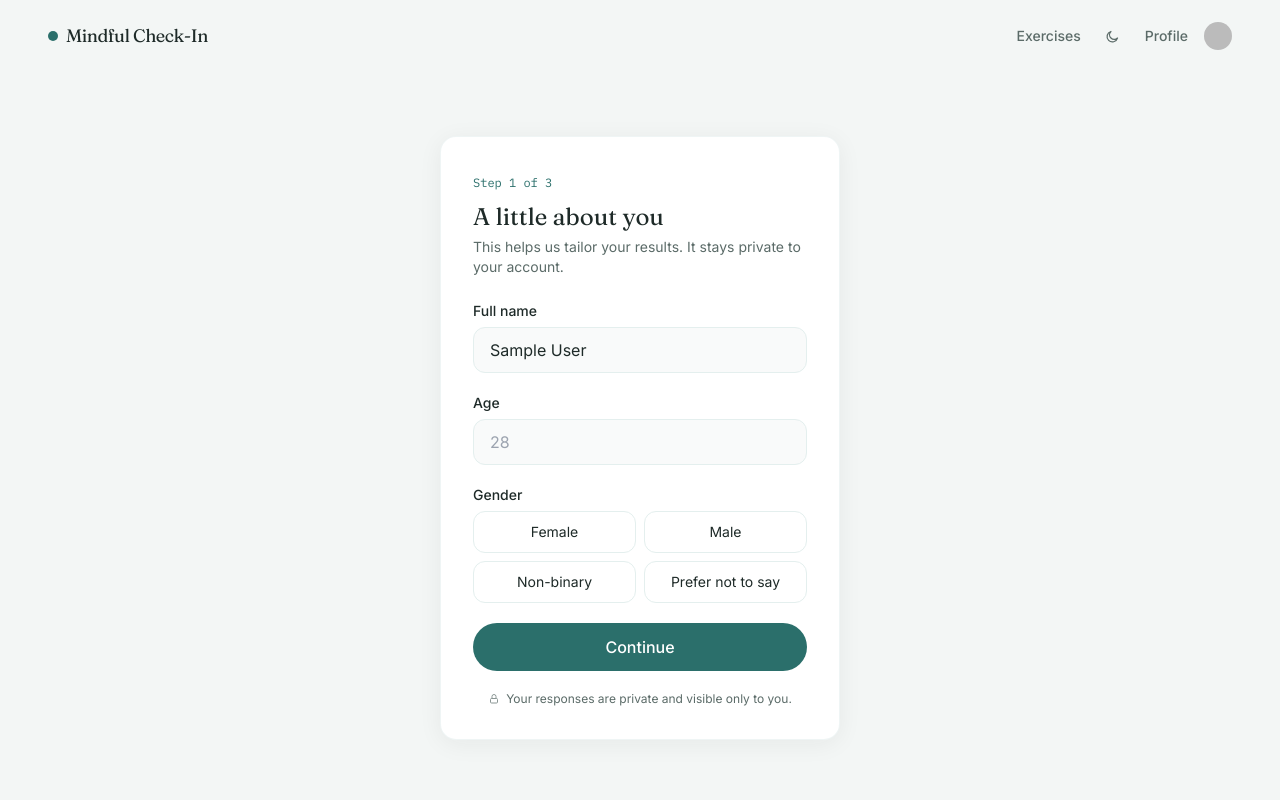
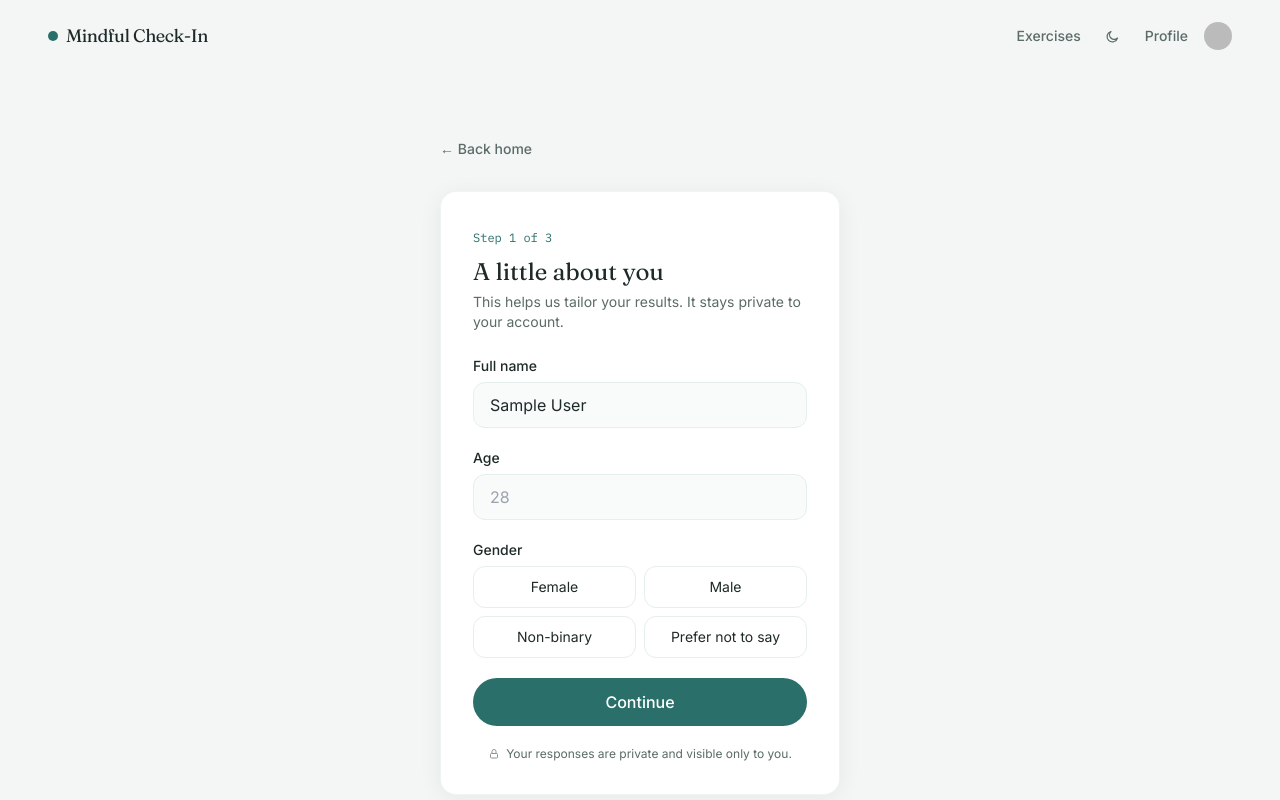
Before and after one commit to ahmed-7002/fyp-frontend, a React (Vite) app: page /onboarding in a window 1280 px wide. Shown: the top 800 px of the page. Built offline with nearby package versions, Linux system fonts and the light colour scheme; no server answers; sample sign-in values are in the browser's storage; some icons are missing.

Commit message:
added the floating point rounding artifact in recent assessments and a back to home button on onboarding

```diff
--- a/src/components/OnboardingForm.jsx
+++ b/src/components/OnboardingForm.jsx
@@ -1,6 +1,6 @@
 import React, { useState } from "react";
 import { motion } from "framer-motion";
-import { useNavigate } from "react-router-dom";
+import { Link, useNavigate } from "react-router-dom";
 import { useUser } from "@clerk/clerk-react";
 import { useAssessment } from "../lib/AssessmentContext.jsx";
 import { usePageTitle } from "../lib/usePageTitle.js";
@@ -50,6 +50,11 @@ export default function OnboardingForm() {
 
   return (
     <div className="max-w-md mx-auto px-6 pt-16 pb-24">
+      {/* Back home - same placement/style as the Profile page */}
+      <Link to="/" className="inline-block mb-8 text-sm font-medium text-muted hover:text-ink transition-colors">
+        ← Back home
+      </Link>
+
       <motion.div
         initial={{ opacity: 0, y: 12 }}
         animate={{ opacity: 1, y: 0 }}
--- a/src/components/Profile.jsx
+++ b/src/components/Profile.jsx
@@ -386,7 +386,12 @@ function InsightsSection({ api, refreshToken, onViewAllClick }) {
           !!s.dass_result === !!session.dass_result
       );
       const prevScore = sameTypeEarlier ? sessionTrackScore(sameTypeEarlier) : null;
-      const trendDelta = currentScore !== null && prevScore !== null ? currentScore - prevScore : null;
+      // Rounded to a whole number: DASS subscale scores are already ints,
+      // but FER dominant-emotion percentages are floats, so a plain
+      // subtraction (e.g. 62.34 - 58.56) can surface binary floating-point
+      // noise like 3.780000000000001 instead of a clean 3.78/4.
+      const trendDelta =
+        currentScore !== null && prevScore !== null ? Math.round(currentScore - prevScore) : null;
       return { session, detail: session, trendDelta };
     });
   }, [filtered]);
```
